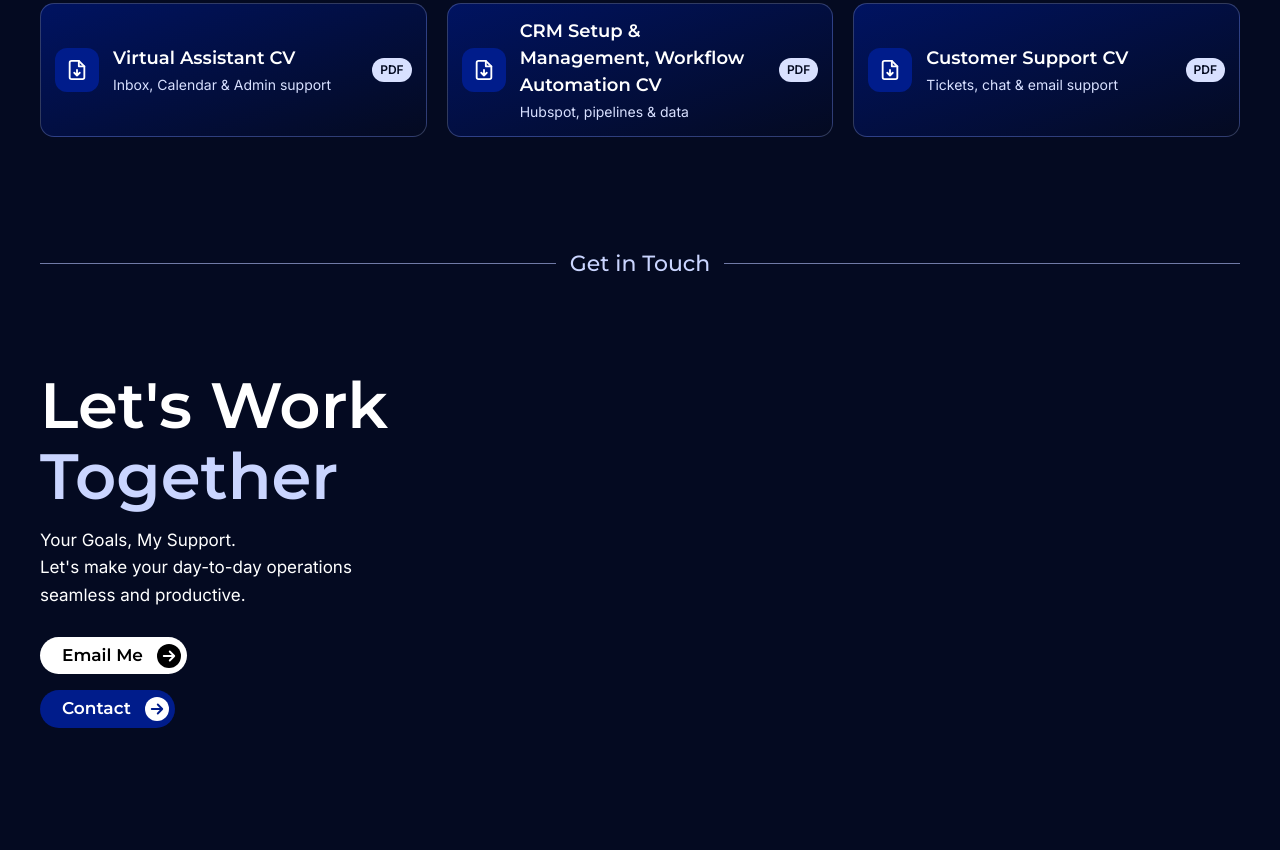
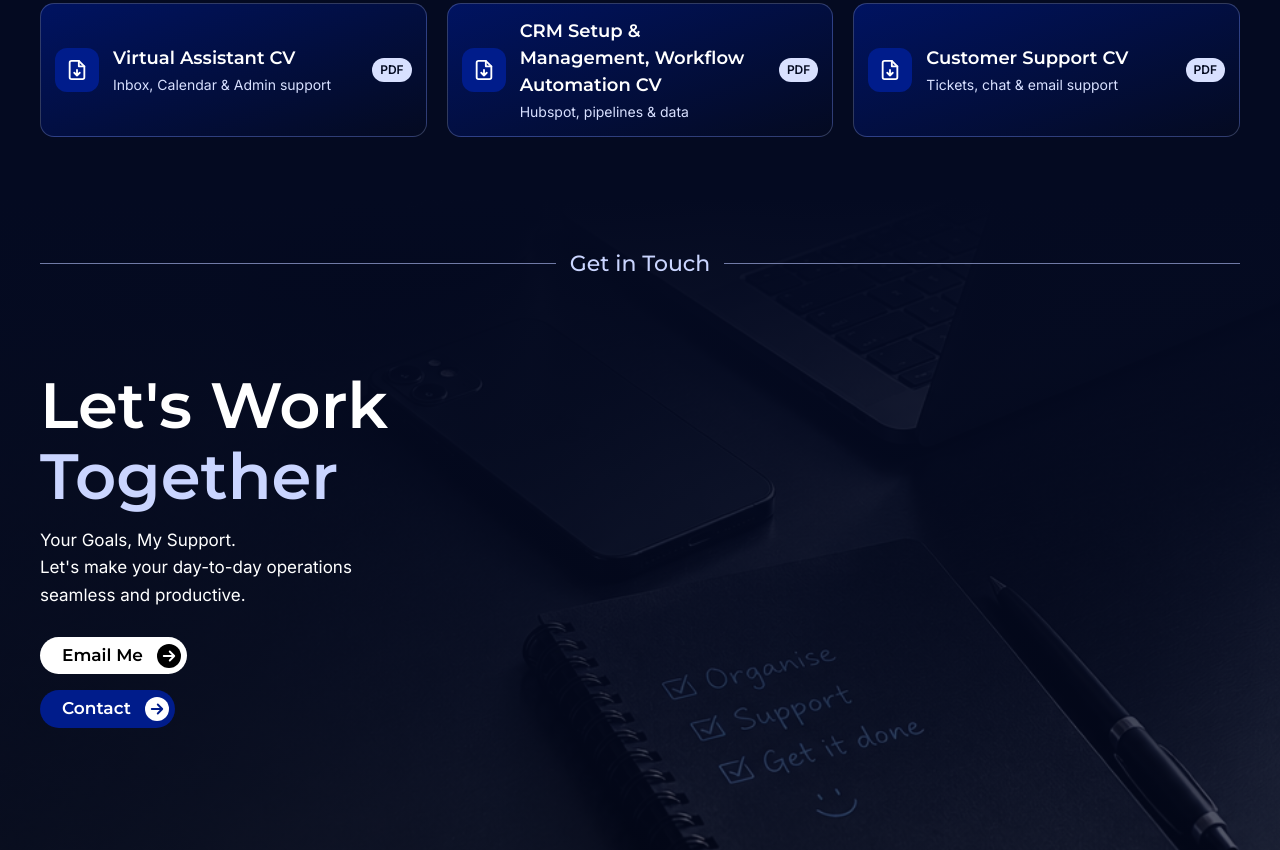
Before and after one commit to Mitchell19-art/mitchell-itsupport-portsite, a plain HTML site: page index.html in a window 1280 px wide. Shown: the part 5540-6390 px from the top of the page. Drawn offline with Linux system fonts and the light colour scheme; the site is published under a folder, as on GitHub Pages, so addresses that start at the root find nothing.

Commit message:
Update missing css image url... again!

```diff
--- a/style.css
+++ b/style.css
@@ -473,7 +473,7 @@ html {
   /* Optional laptop image from your Figma, see note below */
   background:
     linear-gradient(to bottom, var(--dark) 0%, rgba(4, 10, 33, 0.6)),
-    url("/images/Modern Contact CTA Workspace.png") center bottom / cover no-repeat;
+    url("images/Modern Contact CTA Workspace.png") center bottom / cover no-repeat;
   min-height: 560px;
 }
 
```
